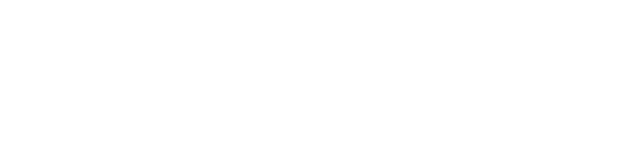
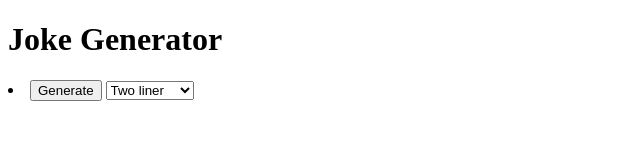
Before and after one commit to KristiansNeimanis/PD_training, a plain HTML site: page index.html in a window 1280 px wide. Shown: the whole page, without its empty margins (0-640 px from the left). Drawn offline with Linux system fonts and the light colour scheme.

Commit message:
HTML elements about done

```diff
--- a/index.html
+++ b/index.html
@@ -6,8 +6,20 @@
     <title>Document</title>
 </head>
 <body>
+    <h1>Joke Generator</h1>
+    <div>
+        <h3 id="setup"></h3>
+        <h3 id="delivery"></h3>
 
+        <li>
+            <button id="generateBTN">Generate</button>
 
+            <select name="select" id="select">
+                <option value="twoLiner">Two liner</option>
+                <option value="singLiner">Single liner</option>
+            </select>
+        </li>
+    </div>
 
     <script src="idk.js"></script>
 </body>
```
